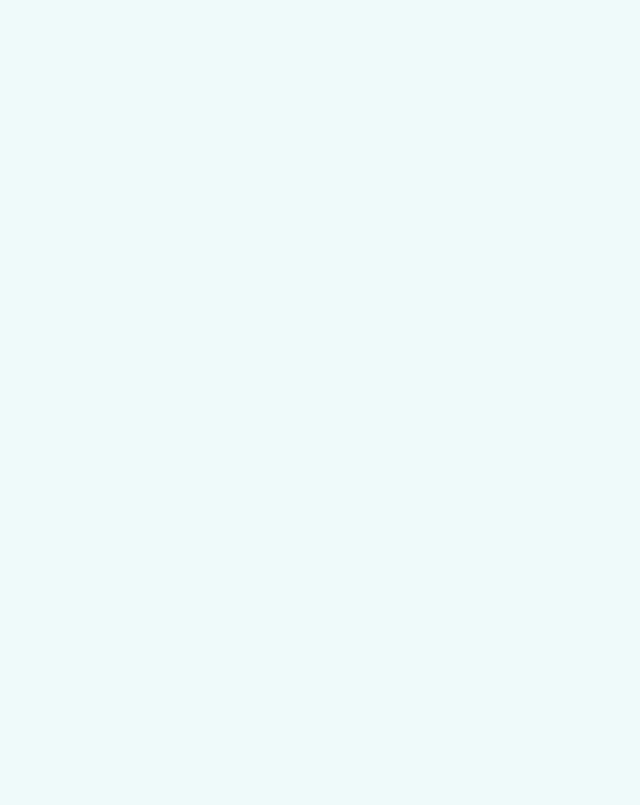
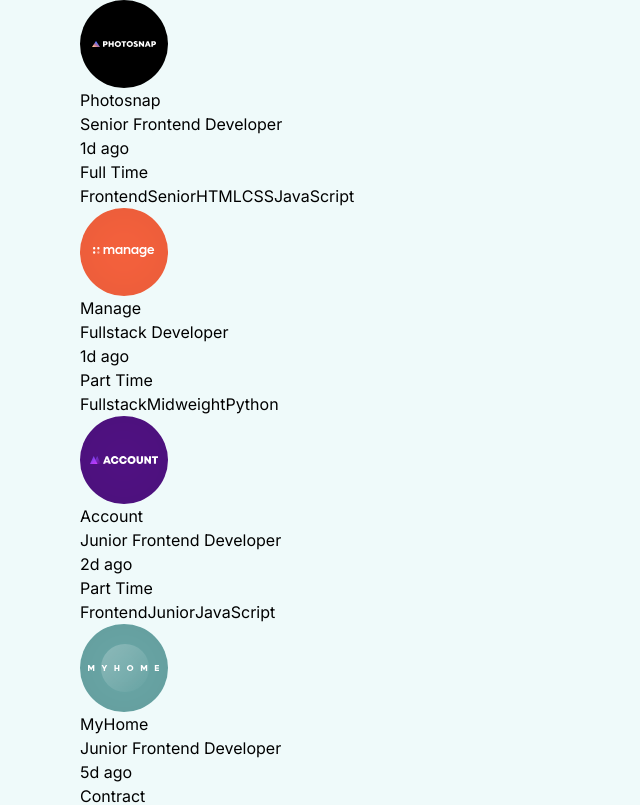
Before and after one commit to nicmackenzie/job-listing, a React (Vite) app: page / in a window 1280 px wide. Shown: the top 805 px of the page, without its empty margins (0-640 px from the left). Built offline with nearby package versions, Linux system fonts and the light colour scheme; data requests are answered from the project's data file.

Commit message:
rendering the data

```diff
--- a/src/components/JobListing.jsx
+++ b/src/components/JobListing.jsx
@@ -1,8 +1,14 @@
 import React from 'react'
+import Listing from './Listing'
 
-function JobListing() {
+function JobListing({jobs}) {
+  console.log(jobs)
   return (
-    <div>JobListing</div>
+    <div>
+      {jobs.map((job)=>{
+        return <Listing key={job.id} job={job}/>
+      })}
+    </div>
   )
 }
 
--- a/src/components/Listing.jsx
+++ b/src/components/Listing.jsx
@@ -1,8 +1,29 @@
 import React from 'react'
 
-function Listing() {
+function Listing({job}) {
+
   return (
-    <div>Listing</div>
+    <div className="">
+<img src={job.logo} alt="company logo"/>
+  <div className="">
+  <p>{job.company}</p>
+  </div>
+      <div>
+      <h4>{job.position}</h4>
+      </div>
+          <div>
+            <p>{job.postedAt}</p>
+            <p>{job.contract}</p>
+            <p>{job.locaion}</p>
+          </div>
+              <div>
+                <button>{job.role}</button>
+                <button>{job.level}</button>
+                {job.languages.map((language)=>{
+                  return <button key={language}>{language}</button>
+                })}
+              </div>
+    </div>
   )
 }
 
--- a/src/context/app-context.jsx
+++ b/src/context/app-context.jsx
@@ -1,4 +1,5 @@
 import { useState, useEffect, createContext } from 'react';
+import JobListing from '../components/JobListing';
 
 const AppContext = createContext({
   jobListings: [],
@@ -44,7 +45,9 @@ const AppProvider = ({ children }) => {
       value={{ jobListings, users, userDetails, onLogin, onAddFilter, filters }}
     >
       {children}
+      <JobListing jobs={jobListings}/>
     </AppContext.Provider>
+
   );
 };
 
```
